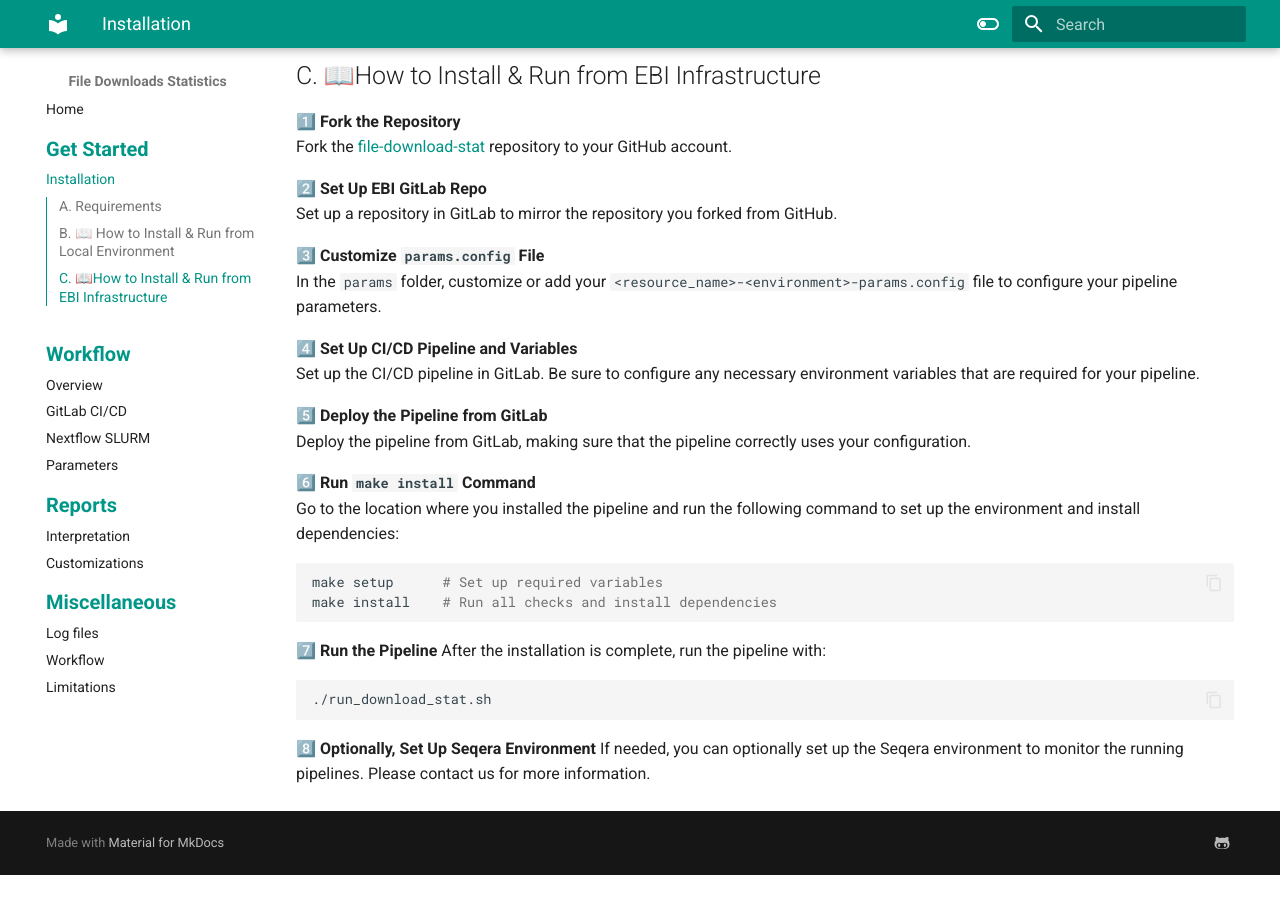
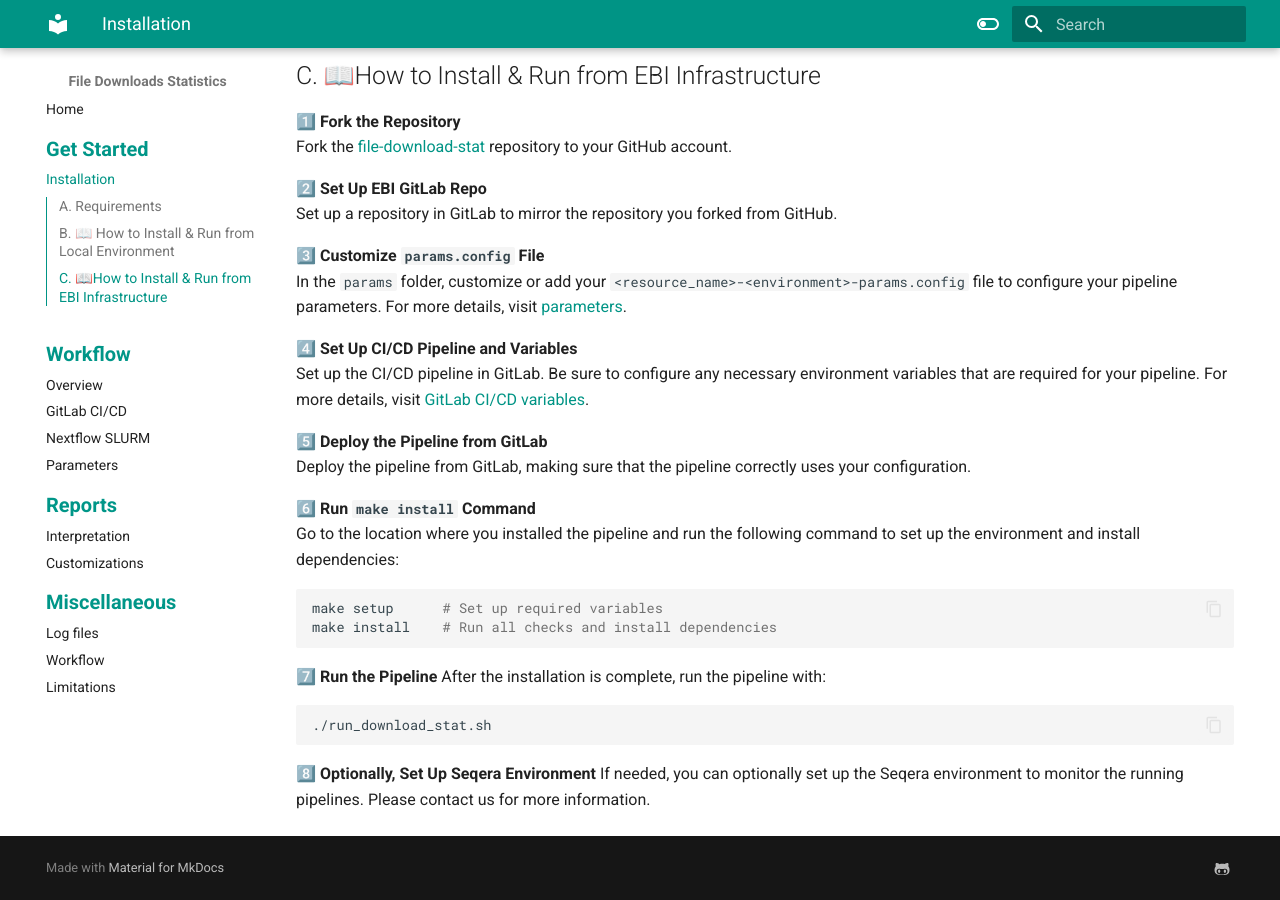
Before and after one commit to sureshhewabi/nf-downloadstats, an MkDocs documentation site: the page built from documentation/docs/get_started/installation.md, in a window 1280 px wide and 900 px high, scrolled down 1286 px. Built offline with MkDocs 1.6.1 and Material for MkDocs 9.7.7, drawn with Linux system fonts in a browser that asks for light colours; before the commit the page ends 2161 px from its top, so only the background shows below that.

Commit message:
documentation update

```diff
--- a/documentation/docs/get_started/installation.md
+++ b/documentation/docs/get_started/installation.md
@@ -57,9 +57,11 @@
 
 **3️⃣ Customize `params.config` File**
    In the `params` folder, customize or add your `<resource_name>-<environment>-params.config` file to configure your pipeline parameters.
+   For more details, visit [parameters](../../workflow/param-config).
 
 **4️⃣ Set Up CI/CD Pipeline and Variables**
    Set up the CI/CD pipeline in GitLab. Be sure to configure any necessary environment variables that are required for your pipeline.
+   For more details, visit [GitLab CI/CD variables](../../workflow/gitlab-config).
 
 **5️⃣ Deploy the Pipeline from GitLab**
    Deploy the pipeline from GitLab, making sure that the pipeline correctly uses your configuration.
```
